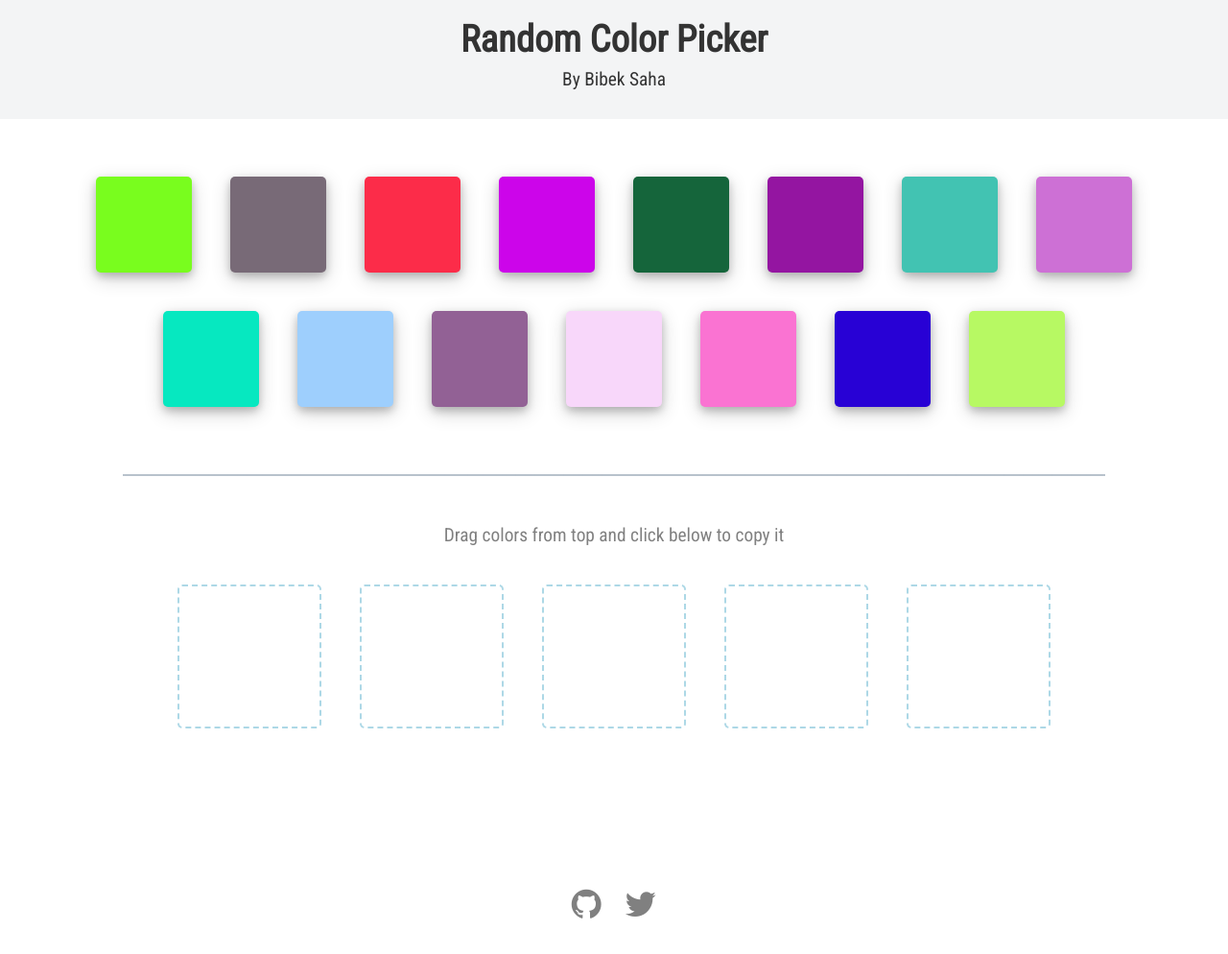
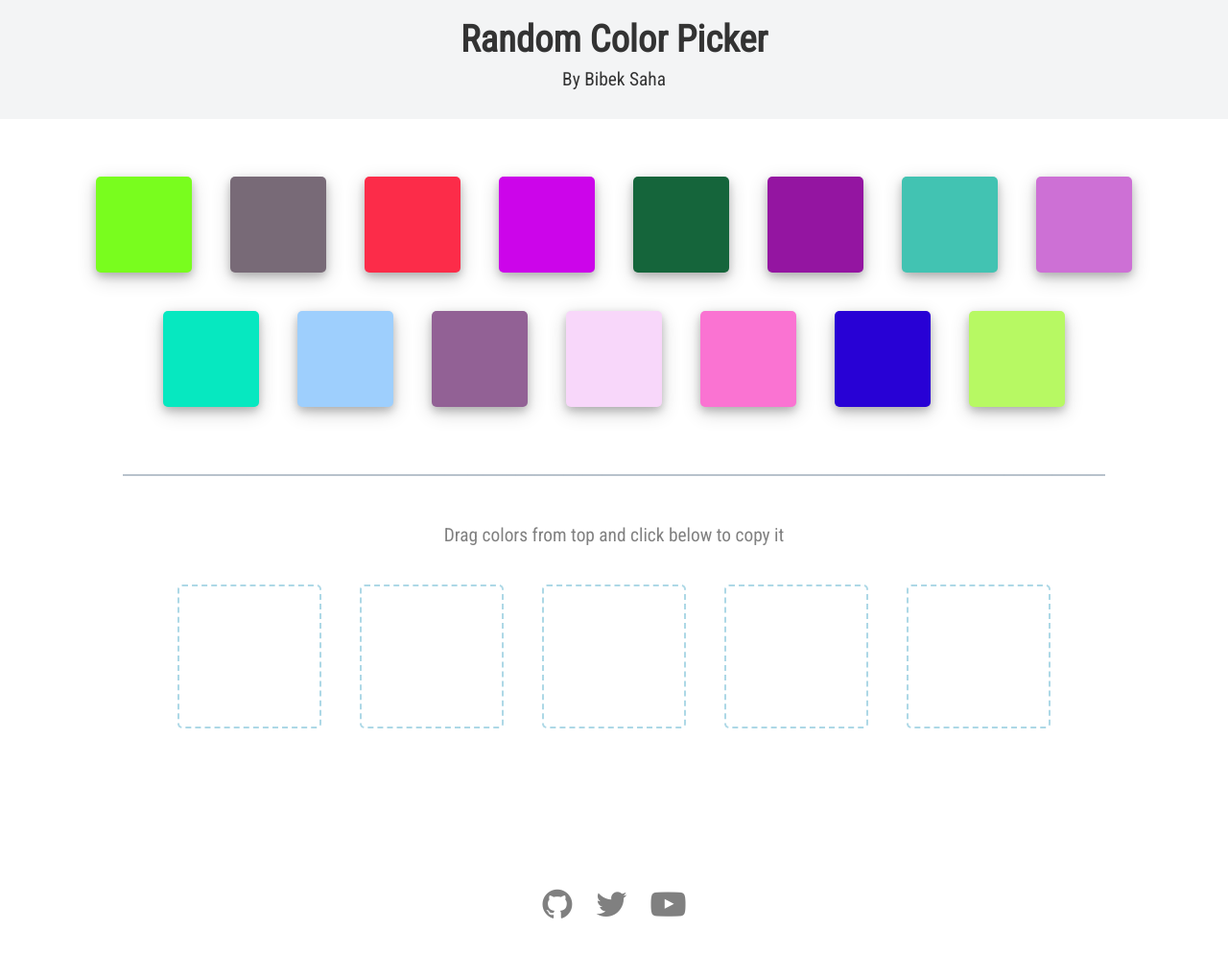
Before and after one commit to BibekSaha/dragndrop, a plain HTML site: page index.html in a window 1280 px wide. Shown: the whole page at 96% size. Drawn offline with Linux system fonts and the light colour scheme.

Commit message:
Update index.html

```diff
--- a/index.html
+++ b/index.html
@@ -51,6 +51,7 @@
   <footer>
     <a href="https://github.com/bibeksaha" target="_blank"><i class="fa fa-github"></i></a>
     <a href="https://twitter.com/MrBibekSaha" target="_blank"><i class="fa fa-twitter"></i></a>
+    <a href="https://www.youtube.com/channel/UCtbNJjxjeYzX7YWidvdofEQ" target="_blank"><i class="fa fa-youtube-play"></i></a>
   </footer>
 
   <script src="./randomColor.js"></script>
```
